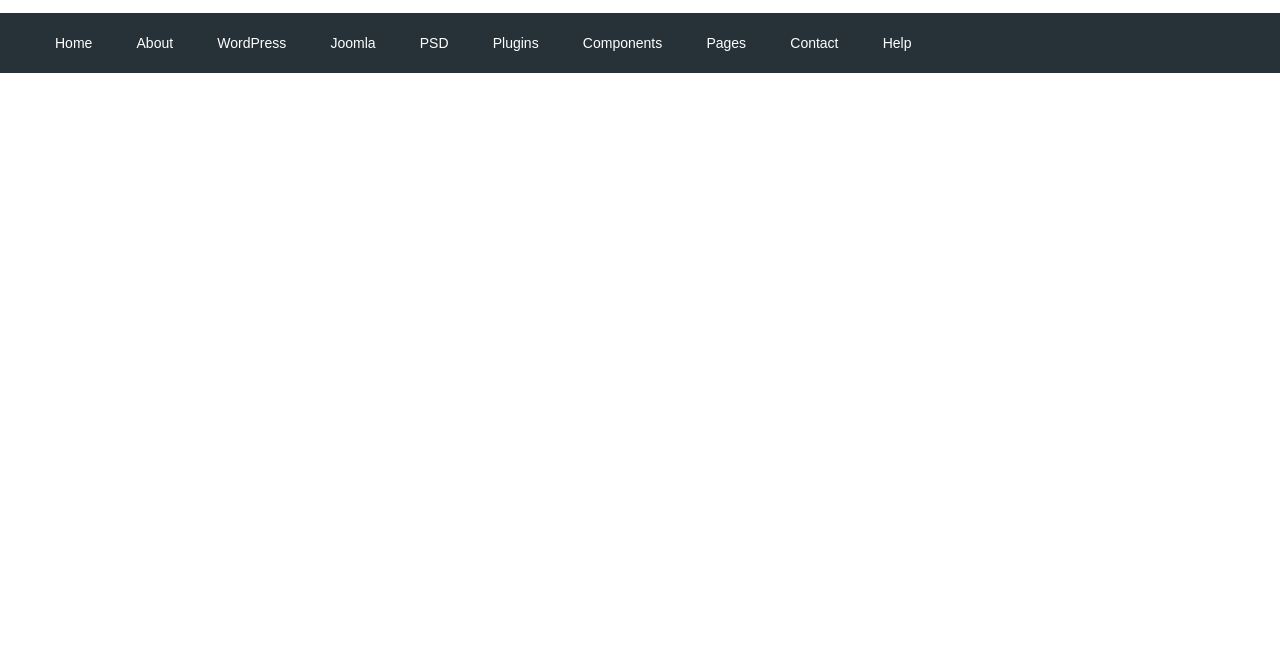
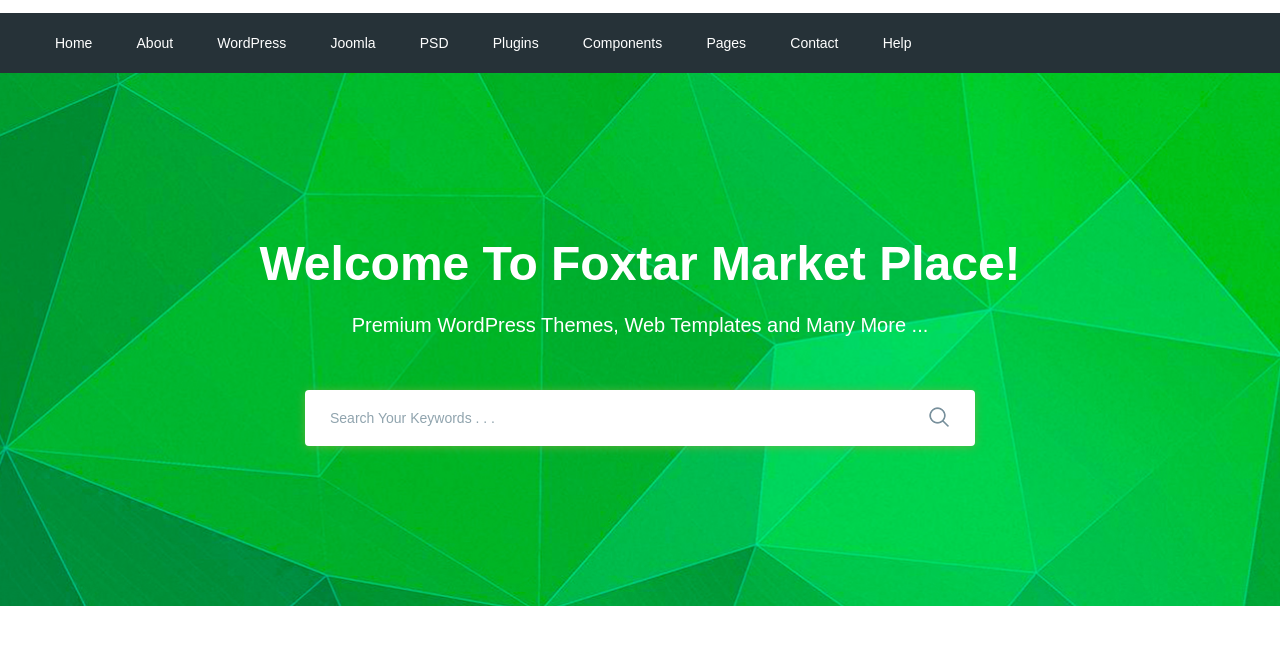
Before and after one commit to ivansacara/Moderno, a website: page app/index.html in a window 1280 px wide. Shown: the part 77-722 px from the top of the page. Drawn offline with nearby package versions, Linux system fonts and the light colour scheme; files that its build step writes are made by us from their sources.

Commit message:
added search

```diff
--- a/app/index.html
+++ b/app/index.html
@@ -75,6 +75,26 @@
 			</div>
 		</div>
 	</header>
+	<section class="search" style="background-image: url(images/search-bg.jpg);">
+		<div class="container">
+			<div class="search__inner">
+				<div class="search__inner-title">
+					Welcome To Foxtar Market Place!
+				</div>
+				<div class="search__inner-text">
+					Premium WordPress Themes, Web Templates and Many More ...
+				</div>
+				<div class="search__inner-form">
+					<form>
+						<input type="text" placeholder="Search Your Keywords . . ." required>
+						<button type="submit">
+							<img src="images/icons/search.png" alt="">
+						</button>
+					</form>
+				</div>
+			</div>
+		</div>
+	</section>
 
 
 	<script src="https://ajax.googleapis.com/ajax/libs/jquery/3.5.1/jquery.min.js"></script>
--- a/app/scss/style.scss
+++ b/app/scss/style.scss
@@ -1,23 +1,23 @@
-@import 'vars';
-@import 'global';
-@import 'fonts';
+@import "vars";
+@import "global";
+@import "fonts";
 
-.header_top-inner{
+.header_top-inner {
   display: flex;
   justify-content: space-between;
   height: 90px;
   align-items: center;
 }
 
-.heade_text{
+.heade_text {
   margin-left: auto;
   margin-right: 50px;
-	span{
+  span {
     color: $red;
   }
 }
 
-.header_btn{
+.header_btn {
   padding: 4px;
   width: 72px;
   border-radius: 4px;
@@ -25,31 +25,84 @@
   color: #fff;
   font-size: 12px;
 }
-.header_btn-login{
+.header_btn-login {
   background-color: $green;
 }
-.header_btn-register{
+.header_btn-register {
   background-color: $red;
   margin-left: 7px;
 }
 
-.header_menu{
+.header_menu {
   background-color: $bg;
 }
-.menu{
+.menu {
   display: flex;
   align-items: center;
   height: 60px;
 }
-.menu_list{
-	li{
+.menu_list {
+  li {
     display: inline-block;
-		&+li{
+    & + li {
       margin-left: 40px;
     }
-		a{
+    a {
       color: #fff;
       font-size: 14px;
     }
   }
 }
+
+.search {
+  background-image: url(../images/search-bg.jpg);
+  background-repeat: no-repeat;
+  background-size: cover;
+  background-position: center;
+  min-height: 533px;
+}
+.search__inner {
+  padding: 155px 0px 100px;
+  color: #fff;
+  text-align: center;
+  &-title {
+    margin-bottom: 10px;
+    font-size: 48px;
+    font-weight: 700;
+    line-height: 72px;
+  }
+  &-text {
+    margin-bottom: 50px;
+    font-weight: 500;
+    font-size: 20px;
+    line-height: 30px;
+  }
+  &-form {
+    max-width: 670px;
+    margin: 0 auto;
+    position: relative;
+    input {
+      display: block;
+      width: 100%;
+      box-shadow: 0px 1px 10px 0px rgba(124, 178, 64, 0.75);
+      border-radius: 4px;
+      height: 56px;
+      border: none;
+      font-size: 14px;
+      font-weight: 500;
+      padding-left: 25px;
+      padding-right: 60px;
+      &::placeholder {
+        color: #90a4ae;
+        font-weight: 500;
+      }
+    }
+    button {
+      position: absolute;
+      border: none;
+      background-color: transparent;
+      right: 20px;
+      top: 16px;
+    }
+  }
+}
```
Also changed, not shown: app/images/icons/search.png (added), app/images/icons/search.svg (added), app/images/search-bg.jpg (added). Lines whose indentation alone changed are shown as unchanged.
